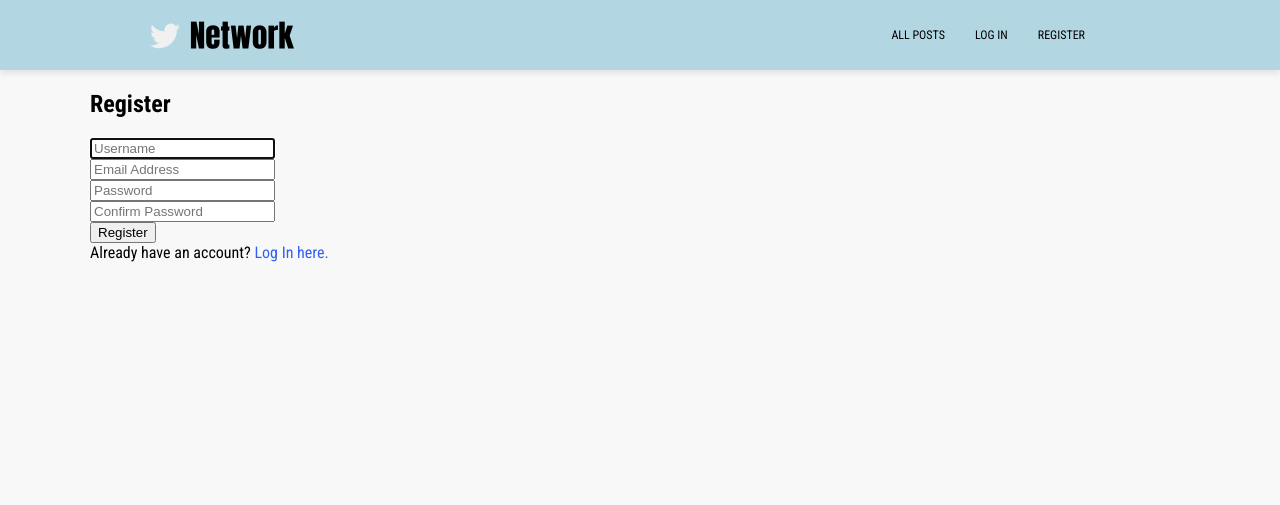
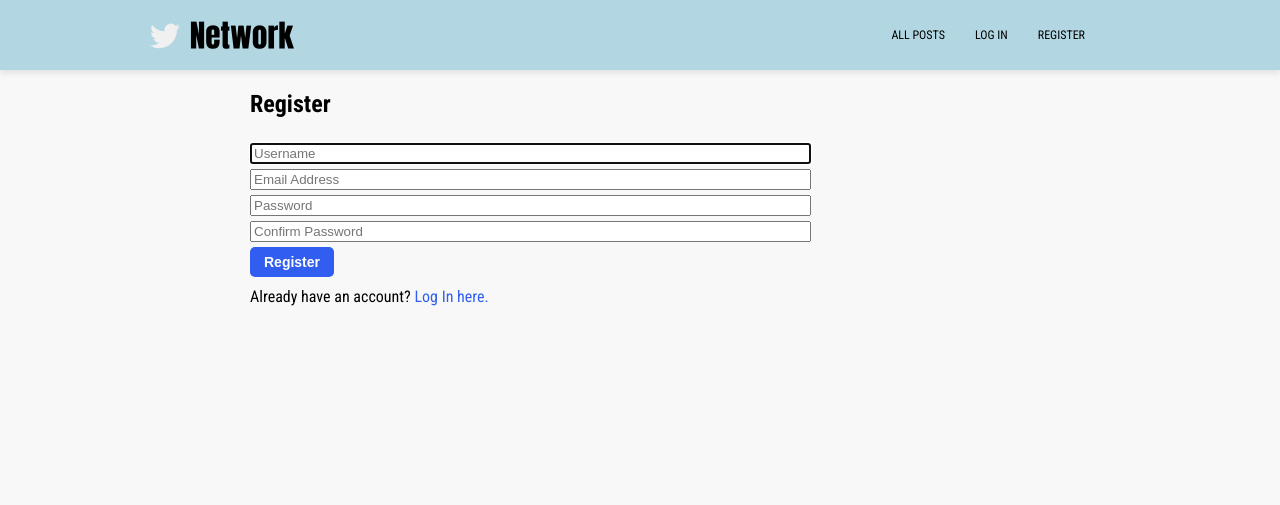
Before and after one commit to ortiztato/Network, a Django app: page /register in a window 1280 px wide. Shown: the top 505 px of the page. Run offline with Django 3.2, Linux system fonts and the light colour scheme; parts of the project's set-up code (start-up, migrations or seed data) failed here and were passed over.

Commit message:
estilos de desktop

```diff
--- a/project4/network/static/network/main.css
+++ b/project4/network/static/network/main.css
@@ -1,7 +1,7 @@
 :root {
     --theme-color: rgb(248, 248, 248);
     --primary-color: rgb(178, 215, 226);
-    --secundary-color: #31d9f7;
+    --secundary-color: rgb(18, 123, 152);
     --text-color-inverse: white;
     --text-color: black;
     --navbar-shallow-color: #e5e5e5;
--- a/project4/network/static/network/navbar.css
+++ b/project4/network/static/network/navbar.css
@@ -130,7 +130,10 @@
   }
 
   .open-menu:focus:not(:focus-visible),
-  esto es para que no quede seleccionado el boton .close-menu:focus:not(:focus-visible) {
+
+  /* esto es para que no quede seleccionador el boton */
+
+  .close-menu:focus:not(:focus-visible) {
     outline: none;
   }
 
--- a/project4/network/static/network/templates.css
+++ b/project4/network/static/network/templates.css
@@ -1,5 +1,5 @@
 #bodysection {
-    max-width: 1100px;
+    max-width: 800px;
     margin: auto;
     margin-bottom: 90px;
 }
@@ -122,6 +122,7 @@
     margin-left: 2px;
     margin-right: 2px;
     width: fit-content;
+    cursor: pointer;
 }
 
 .divpagination {}
@@ -130,6 +131,50 @@
     display: flex;
     justify-content: center;
 
+}
+
+/* TEMPLATE LOGIN */
+
+.loginsection {
+    margin-left: 10px;
+}
+
+.loginsection input {
+    margin-top: 5px;
+}
+
+.loginsection form {
+    margin-bottom: 5px;
+}
+
+.loginsubmit {
+    padding: 0.5em 1em;
+    border-radius: 5px;
+    border: 0px solid rgba(0, 0, 0, 0.3);
+    /* box-shadow: 1px 1px 10px rgba(0,0,0,0.5); */
+    color: rgb(255, 255, 255);
+    font-size: 14px;
+    font-weight: 550;
+    text-decoration: none;
+    background-color: var(--button-color);
+    margin-top: 0px;
+    margin-bottom: 10px;
+    margin-top: 10px;
+}
+
+/* REGISTER TEMPLATE */
+
+.registersection {
+    margin-left: 10px;
+}
+
+.registersection input {
+    margin-top: 5px;
+    width: 70%;
+}
+
+#registerbutton {
+    width: auto;
 }
 
 /* FOOTER mobile */
@@ -177,3 +222,52 @@ footer .container{
     justify-content: center;
     align-items:center;
 } */
+
+@media (min-width: 850px) {
+
+    /* TEMPLATE LOGIN */
+
+    .loginsection {
+        margin-left: 10px;
+        text-align: center;
+    }
+
+    .loginsection input {
+        margin-top: 5px;
+    }
+
+    .loginsection form {
+        margin-bottom: 5px;
+    }
+
+    .loginsubmit {
+        padding: 0.5em 1em;
+        border-radius: 5px;
+        border: 0px solid rgba(0, 0, 0, 0.3);
+        /* box-shadow: 1px 1px 10px rgba(0,0,0,0.5); */
+        color: rgb(255, 255, 255);
+        font-size: 14px;
+        font-weight: 550;
+        text-decoration: none;
+        background-color: var(--button-color);
+        margin-top: 20px;
+        margin-bottom: 10px;
+        cursor: pointer
+    }
+
+    /* REGISTER TEMPLATE */
+
+    .registersection {
+        margin-left: 10px;
+    }
+
+    .registersection input {
+        margin-top: 5px;
+        width: 70%;
+    }
+
+    #registerbutton {
+        width: auto;
+    }
+
+}
--- a/project4/network/templates/network/register.html
+++ b/project4/network/templates/network/register.html
@@ -2,29 +2,34 @@
 
 {% block body %}
 
+<section class="registersection">
     <h2>Register</h2>
 
     {% if message %}
-        <div>{{ message }}</div>
+    <div>{{ message }}</div>
     {% endif %}
 
     <form action="{% url 'register' %}" method="post">
         {% csrf_token %}
-        <div class="form-group">
-            <input class="form-control" autofocus type="text" name="username" placeholder="Username">
+        <div>
+            <input autofocus type="text" name="username" placeholder="Username">
         </div>
-        <div class="form-group">
-            <input class="form-control" type="email" name="email" placeholder="Email Address">
+        <div>
+            <input class="inputemail" type="email" name="email" placeholder="Email Address">
         </div>
-        <div class="form-group">
-            <input class="form-control" type="password" name="password" placeholder="Password">
+        <div>
+            <input type="password" name="password" placeholder="Password">
         </div>
-        <div class="form-group">
-            <input class="form-control" type="password" name="confirmation" placeholder="Confirm Password">
+        <div>
+            <input type="password" name="confirmation" placeholder="Confirm Password">
         </div>
-        <input class="btn btn-primary" type="submit" value="Register">
+        <input class="loginsubmit" id="registerbutton" type="submit" value="Register">
     </form>
 
     Already have an account? <a href="{% url 'login' %}">Log In here.</a>
 
+</section>
+
+
+
 {% endblock %}
```
Also changed, not shown: project4/network/templates/network/login.html (+11 -8 lines), project4/db.sqlite3, project4/network/static/network/media/heart.svg (deleted).
